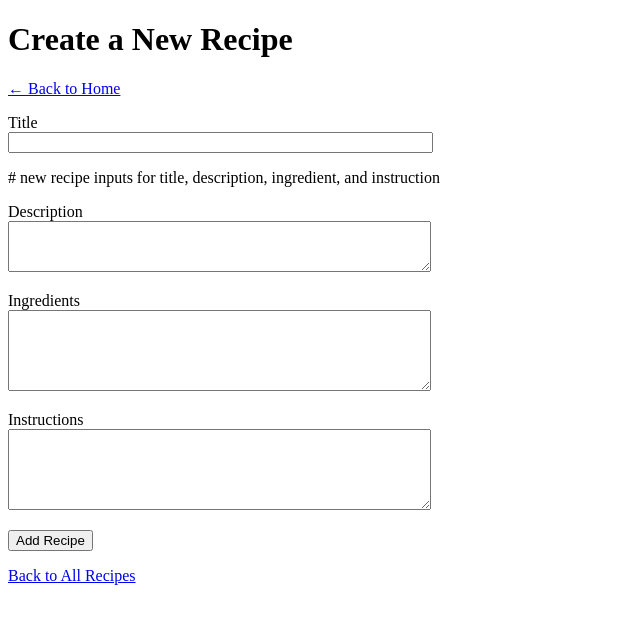
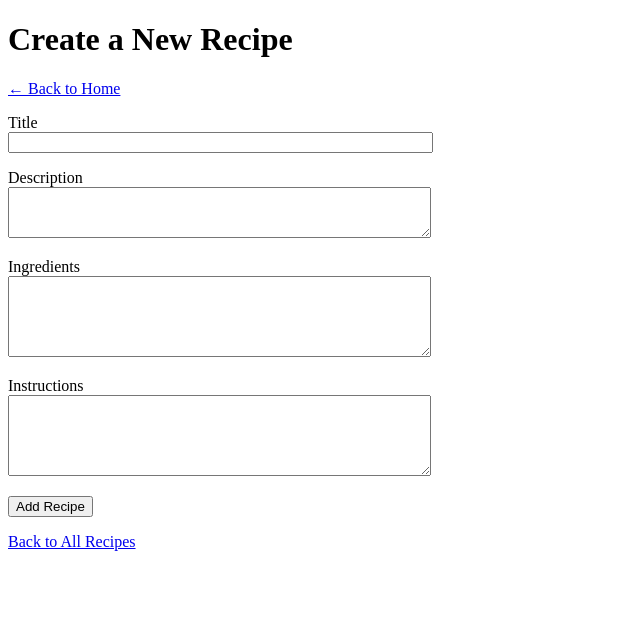
Before and after one commit to RyanTang0203/Recipe_Web_App, a Flask app: page /recipe/new in a window 1280 px wide. Shown: the top 624 px of the page, without its empty margins (0-640 px from the left). Run offline with Flask 3, Linux system fonts and the light colour scheme; a user stored in the database is signed in.

Commit message:
fixed add recipe comment

```diff
--- a/app/templates/add_recipe.html
+++ b/app/templates/add_recipe.html
@@ -8,7 +8,7 @@
     <a href="{{ url_for('home') }}" class="btn btn-secondary mb-3">← Back to Home</a>
     <form method="POST">
         {{ form.hidden_tag() }}
-        <p>{{ form.title.label }}<br>{{ form.title(size=50) }}</p> # new recipe inputs for title, description, ingredient, and instruction
+        <p>{{ form.title.label }}<br>{{ form.title(size=50) }}</p> <!-- new recipe inputs for title, description, ingredient, and instruction -->
         <p>{{ form.description.label }}<br>{{ form.description(rows=3, cols=50) }}</p>
         <p>{{ form.ingredients.label }}<br>{{ form.ingredients(rows=5, cols=50) }}</p>
         <p>{{ form.instructions.label }}<br>{{ form.instructions(rows=5, cols=50) }}</p>
```
